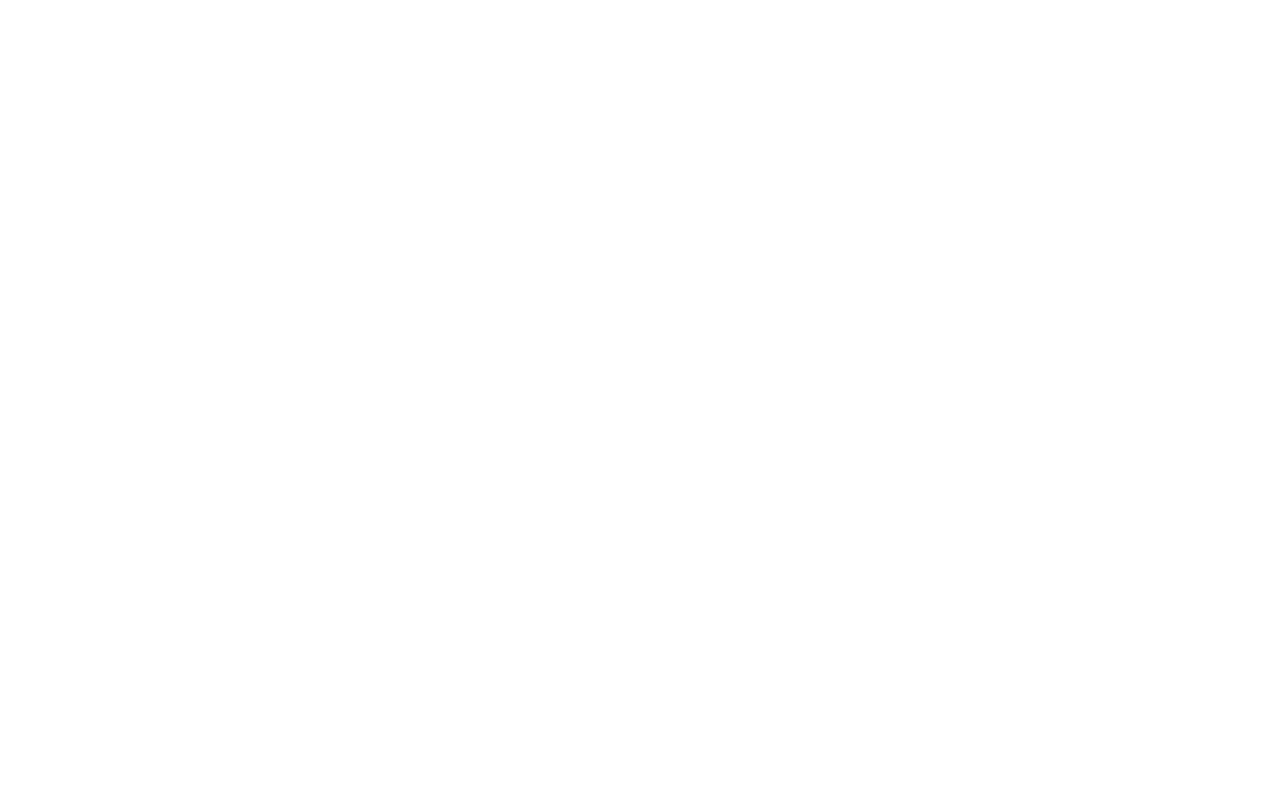
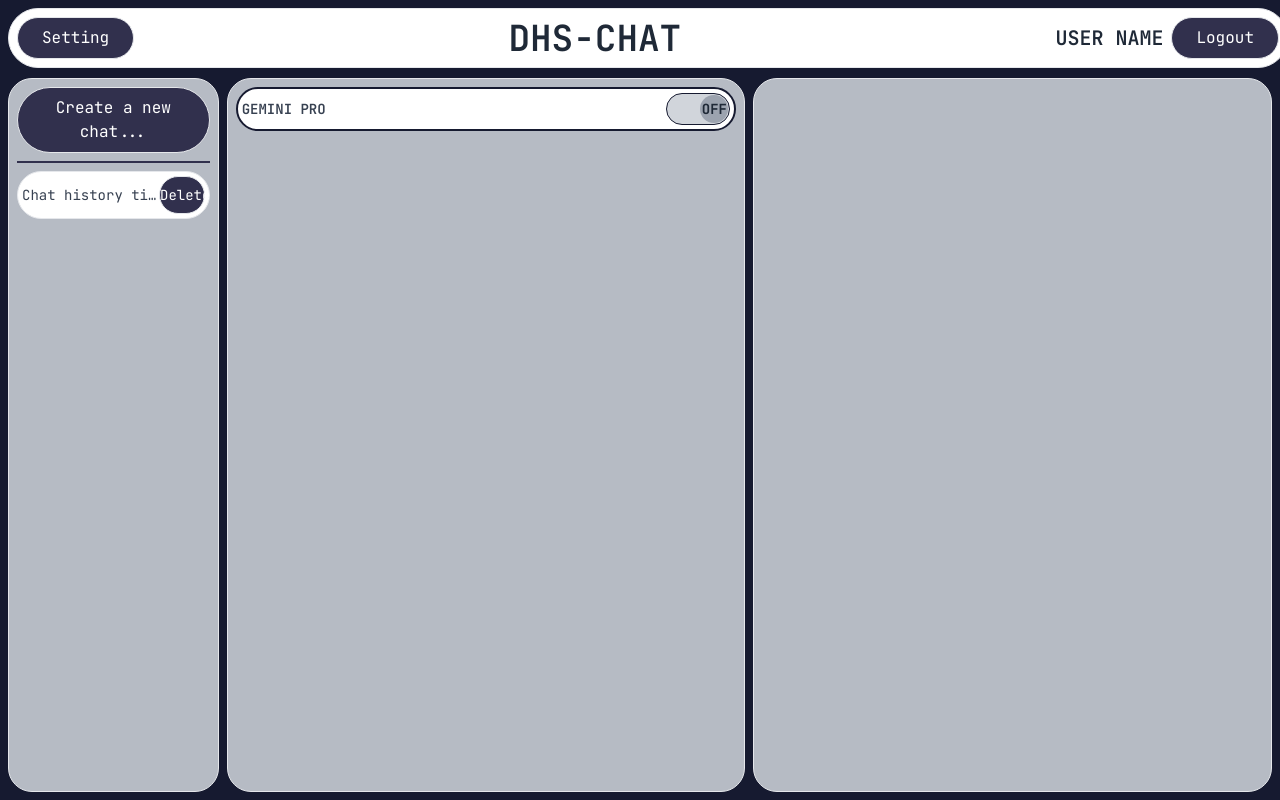
Before and after one commit to dduwscth/chat-with-ai-fe, a React (Create React App) app: page /chat in a window 1280 px wide. Before the commit this address had no page. Built offline with nearby package versions, Linux system fonts and the light colour scheme.

Commit message:
Add Flowbite CSS and JS files, and create Chat component

```diff
--- a/public/index.html
+++ b/public/index.html
@@ -11,6 +11,7 @@
   <link rel="preconnect" href="https://fonts.googleapis.com">
   <link rel="preconnect" href="https://fonts.gstatic.com" crossorigin>
   <script src="https://cdn.tailwindcss.com"></script>
+  <link href="https://cdnjs.cloudflare.com/ajax/libs/flowbite/2.2.1/flowbite.min.css" rel="stylesheet" />
   <link href="https://fonts.googleapis.com/css2?family=JetBrains+Mono:wght@300;400;500;600;700;800&display=swap" rel="stylesheet">
   <title>Chat With AI</title>
   <style>
@@ -27,6 +28,7 @@
 <body>
   <noscript>You need to enable JavaScript to run this app.</noscript>
   <div id="root"></div>
+  <script src="https://cdnjs.cloudflare.com/ajax/libs/flowbite/2.2.1/flowbite.min.js"></script>
 </body>
 
 </html>
--- a/src/App.js
+++ b/src/App.js
@@ -2,6 +2,7 @@ import axios from "axios";
 import { BrowserRouter as Router, Routes, Route } from "react-router-dom";
 import Login from "./pages/login/Login.js";
 import Signup from "./pages/login/Signup.js";
+import Chat from "./pages/layouts/Chat.js";
 
 function App() {
   axios.defaults.baseURL = 'https://api.ducth.tech/';
@@ -12,6 +13,7 @@ function App() {
           <Route path="/" element={<Login />} />
           <Route path="/login" element={<Login />} />
           <Route path="/signup" element={<Signup />} />
+          <Route path="/chat" element={<Chat />} />
         </Routes>
       </div>
     </Router>
--- /dev/null
+++ b/src/pages/layouts/Chat.js
@@ -0,0 +1,86 @@
+import React ,{ useState, useEffect } from "react";
+import { Link} from "react-router-dom";
+
+function Chat(){
+    const [isOn, setIsOn] = useState(false);
+
+    useEffect(() => {
+      // Xử lý các thay đổi khi isOn thay đổi
+      console.log('Toggle state changed:', isOn);
+    }, [isOn]);
+    return(
+        <div className="bg-[#161A30] max-h-screen h-screen p-2">
+            <div className=" fixed w-full z-20 top-0 start-0 border rounded-full border-gray-200 bg-white p-2 m-2">
+                <div className="flex items-center justify-between">
+                    <button className="bg-[#31304D] px-6 py-2 border rounded-full text-center text-white">
+                        Setting
+                    </button>
+
+                    <span className="text-gray-800 uppercase text-4xl font-semibold">
+                        dhs-chat
+                    </span>
+
+                    <div className="flex items-center">
+                        <span className="text-gray-800 uppercase text-xl font-semibold me-2">
+                            User Name
+                        </span>
+                        <button className="bg-[#31304D] px-6 py-2 border rounded-full text-center text-white">
+                            Logout
+                        </button>
+                    </div>
+                </div>
+            </div>
+            <div className="h-full pt-[70px] w-full flex gap-2">
+                <div className="w-2/12 border rounded-3xl p-2 flex flex-col gap-2 bg-[#B6BBC4]">
+                    <button className="w-full border rounded-full text-white bg-[#31304D] text-center py-2">
+                        Create a new chat...
+                    </button>
+                    <div className="border-b-2 border-[#31304D]"></div>
+
+                    <div className="w-full border rounded-full text-white bg-white p-1 flex justify-between items-center">
+                        <span className="w-9/12 text-gray-700 truncate text-sm">
+                            Chat history title....
+                        </span>
+                        <button className="w-3/12 border rounded-full bg-[#31304D] text-sm py-2">
+                            Delete
+                        </button>
+                    </div>
+                </div>
+                <div className="w-10/12 gap-2 flex">
+                    <div className="w-6/12 border rounded-3xl p-2 flex flex-col gap-2 bg-[#B6BBC4]">
+                        <div className="w-full border-2 border-[#161A30] rounded-full flex items-center justify-between uppercase bg-white p-1">
+                            <span className="text-gray-700 text-sm font-semibold">
+                                gemini pro
+                            </span>
+                            <button
+                                className={`relative w-16 h-8 rounded-full border border-[#161A30] overflow-hidden ${
+                                    isOn ? 'bg-blue-500' : 'bg-gray-300'
+                                }`}
+                                onClick={() => setIsOn(!isOn)}
+                            >
+                            <div
+                                className={`absolute top-1/2 transform -translate-y-1/2 ${
+                                isOn ? 'left-[1px]' : 'right-[1px]'
+                                } w-7 h-7 p-2 rounded-full transition-all duration-300 ${
+                                isOn ? 'bg-white' : 'bg-gray-400'
+                                }`}
+                            >
+                                <span className="absolute top-1/2 left-1/2 transform -translate-x-1/2 -translate-y-1/2 text-gray-800 text-sm font-bold">
+                                {isOn ? 'ON' : 'OFF'}
+                                </span>
+                            </div>
+                            </button>
+
+                        </div>
+                    </div>
+
+                    <div className="w-6/12 border rounded-3xl p-2 flex flex-col gap-2 bg-[#B6BBC4]">
+
+                    </div>
+                </div>
+            </div>
+        </div>
+    )
+}
+
+export default Chat;
```
